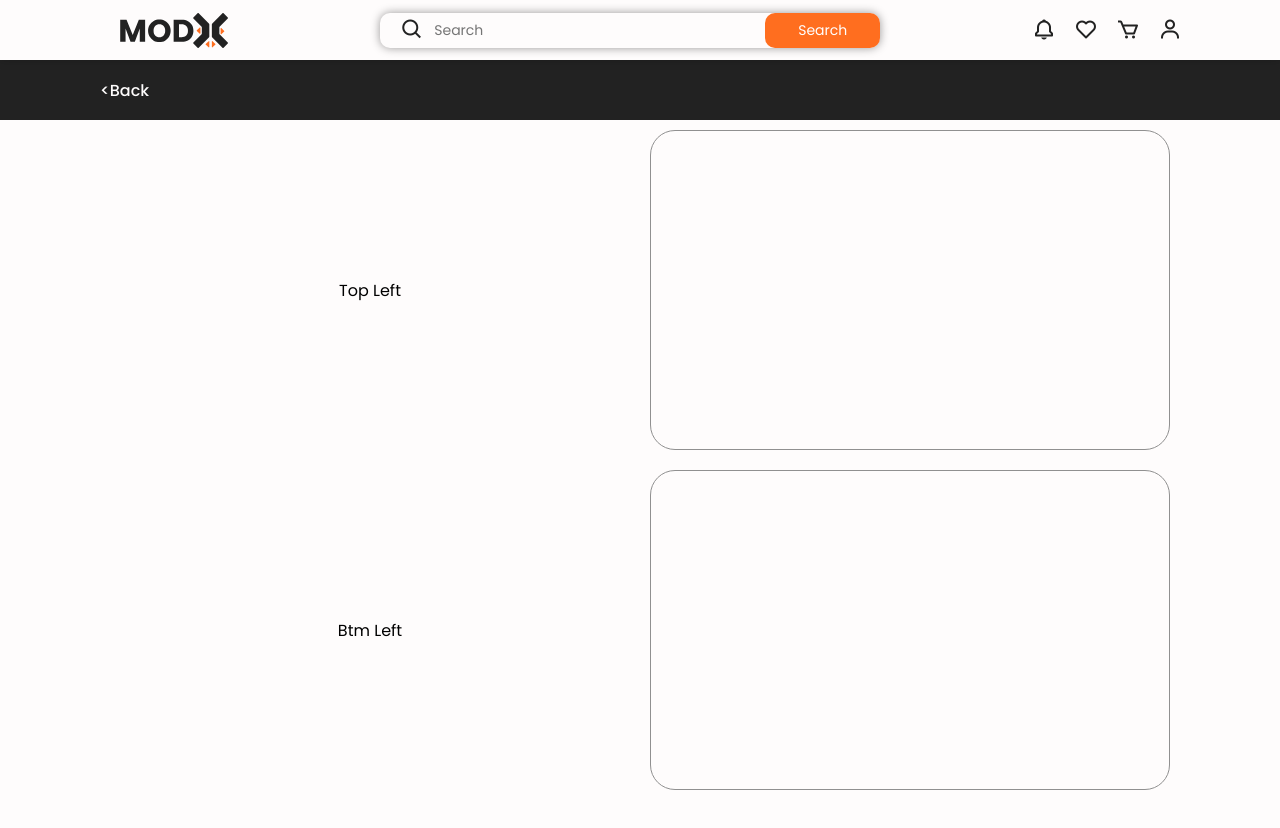
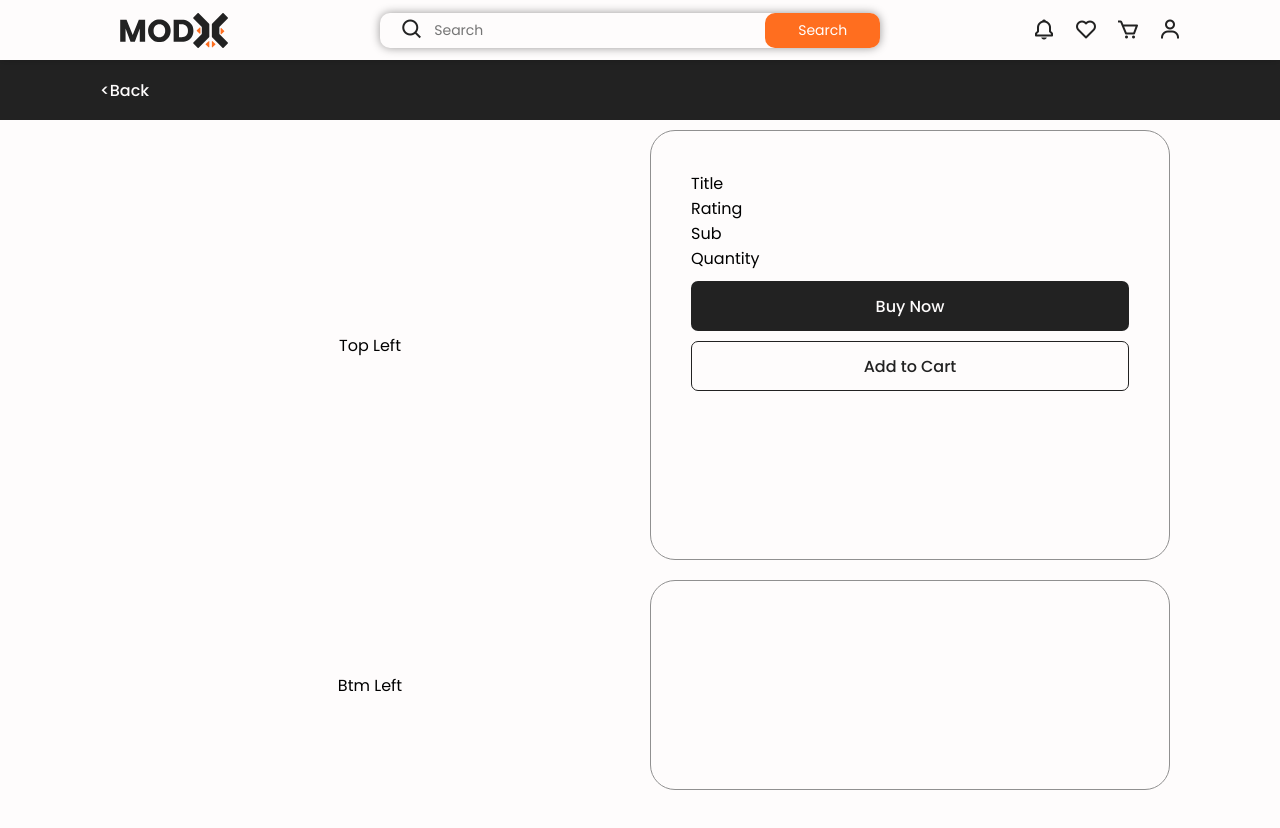
Before and after one commit to JOKPOON/ModX, a React (Vite) app in the folder frontend/: page /SingleProduct in a window 1280 px wide. Shown: the top 828 px of the page. Built offline with nearby package versions, Linux system fonts and the light colour scheme.

Commit message:
Update UI

```diff
--- a/frontend/src/components/pages/AllProducts/AllProducts.tsx
+++ b/frontend/src/components/pages/AllProducts/AllProducts.tsx
@@ -200,9 +200,6 @@ export const AllProducts = () => {
               >
                 Rating
               </button>
-              <div className="AllProducts__Sortby__Text__Title">
-                result : 78
-              </div>
             </div>
           </div>
           <div className="AllProducts__Sortby__Select">
--- a/frontend/src/components/pages/SingleProduct/SingleProduct.css
+++ b/frontend/src/components/pages/SingleProduct/SingleProduct.css
@@ -69,6 +69,44 @@
     height: 100%;
     border: 1px solid #909090;
     border-radius: 25px;
+    display: flex;
+    flex-direction: column;
+    padding: 40px;
+}
+
+.Single__button{
+    margin-top: 10px;
+    width: 100%;
+    height: 50px;
+    background-color: #222222;
+    color: #FEFCFC;
+    border: none;
+    outline: none;
+    cursor: pointer;
+    font-size: 16px;
+    font-weight: 500;
+    border-radius: 7px;
+}
+
+.Single__button__Cart{
+    margin-top: 10px;
+    width: 100%;
+    height: 50px;
+    background-color: #FEFCFC;
+    color: #222222;
+    border: 1px solid #222222;
+    outline: none;
+    cursor: pointer;
+    font-size: 16px;
+    font-weight: 500;
+    border-radius: 7px;
+}
+
+.Single__Product__button{
+    display: flex;
+    justify-content: center;
+    align-items: center;
+    flex-direction: column;
 }
 
 .Single__Product__Bottom__Left{
@@ -134,12 +172,4 @@
         margin-top: 40px;
         padding: 50px 40px 50px 40px;
     }
-
-    .Single__Product__Top{
-        grid-template-columns: 1fr;
-    }
-
-    .Single__Product__Bottom{
-        grid-template-columns: 1fr;
-    }
 }
--- a/frontend/src/components/pages/SingleProduct/SingleProduct.tsx
+++ b/frontend/src/components/pages/SingleProduct/SingleProduct.tsx
@@ -17,15 +17,23 @@ export const SingleProduct = () => {
           <div className="Single__Product__Top__Left">Top Left</div>
           <div className="Single__Product__Top__Right">
             <div className="Single__Product__Top__Right__Container">
-
+              <div className="Single__Product__Title">
+                <div>Title</div>
+                <div>Rating</div>
+                <div>Sub</div>
+                <div>Quantity</div>
+              </div>
+              <div className="Single__Product__button">
+                <button className="Single__button">Buy Now</button>
+                <button className="Single__button__Cart">Add to Cart</button>
+              </div>
             </div>
           </div>
         </div>
         <div className="Single__Product__Bottom">
           <div className="Single__Product__Bottom__Left">Btm Left</div>
           <div className="Single__Product__Bottom__Right">
-            <div className="Single__Product__Bottom__Right__Container">
-              </div>
+            <div className="Single__Product__Bottom__Right__Container"></div>
           </div>
         </div>
       </div>
```
